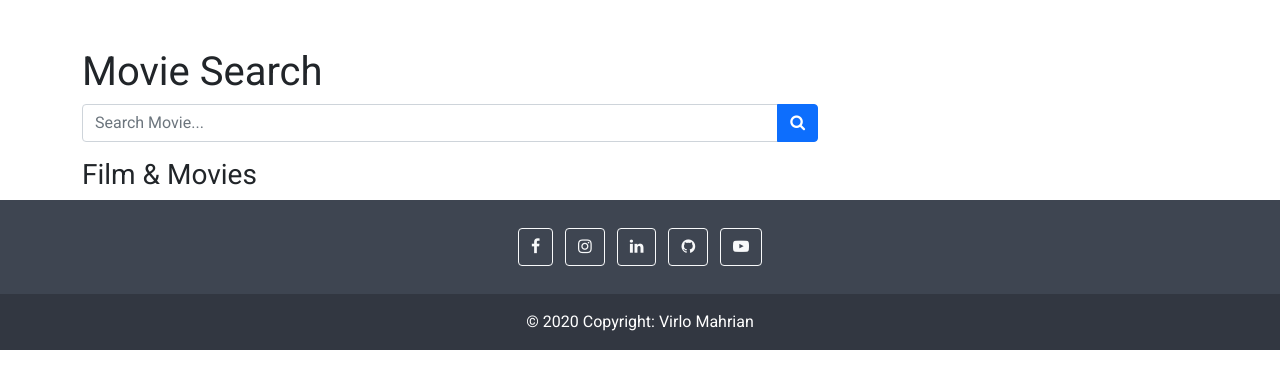
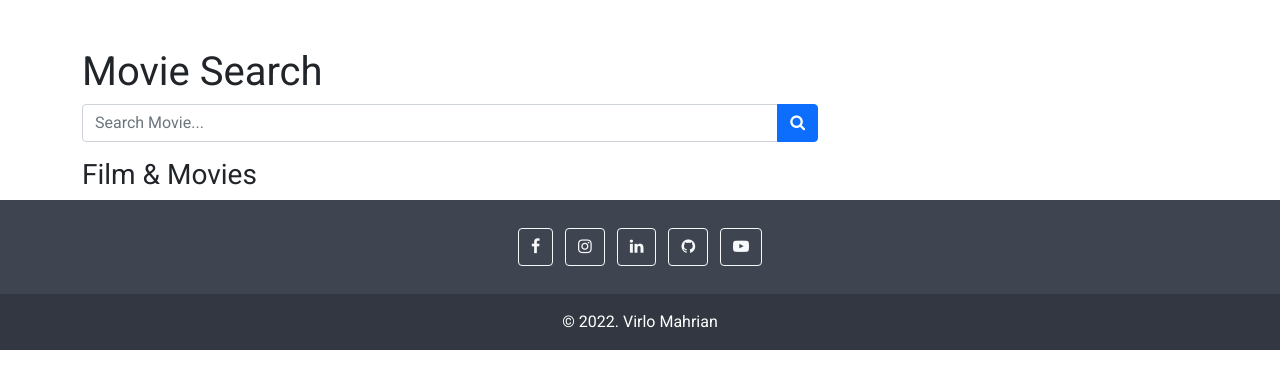
Before and after one commit to vrlomhrn/movie-search, a website: page html/index.html in a window 1280 px wide. Drawn offline with nearby package versions, Linux system fonts and the light colour scheme; no server answers.

Commit message:
update html

```diff
--- a/html/index.html
+++ b/html/index.html
@@ -55,7 +55,7 @@
         </section>
       </div>
       <div class="text-center p-3" style="background-color: rgba(0, 0, 0, 0.2)">
-        © 2020 Copyright:
+        &copy; 2022.
         <a class="text-white text-decoration-none" href="https://github.com/VirloMahrian" target="_blank">Virlo Mahrian</a>
       </div>
     </footer>
```
